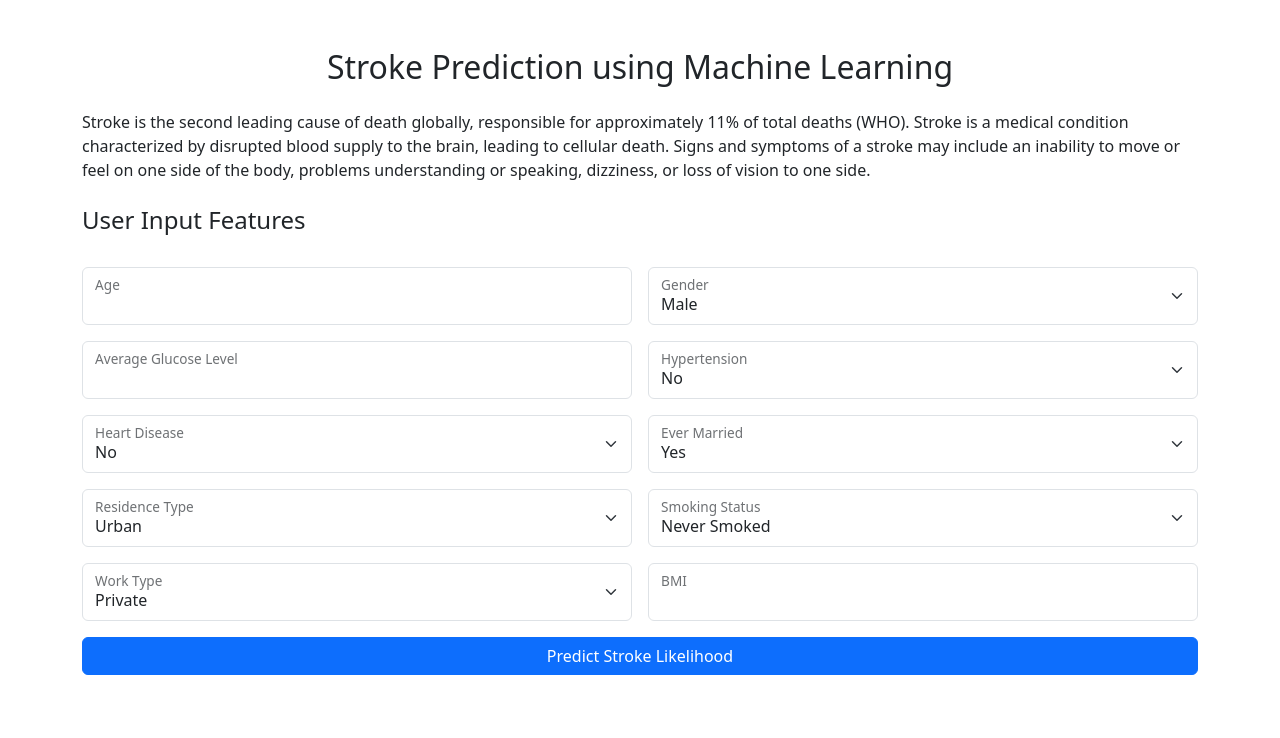
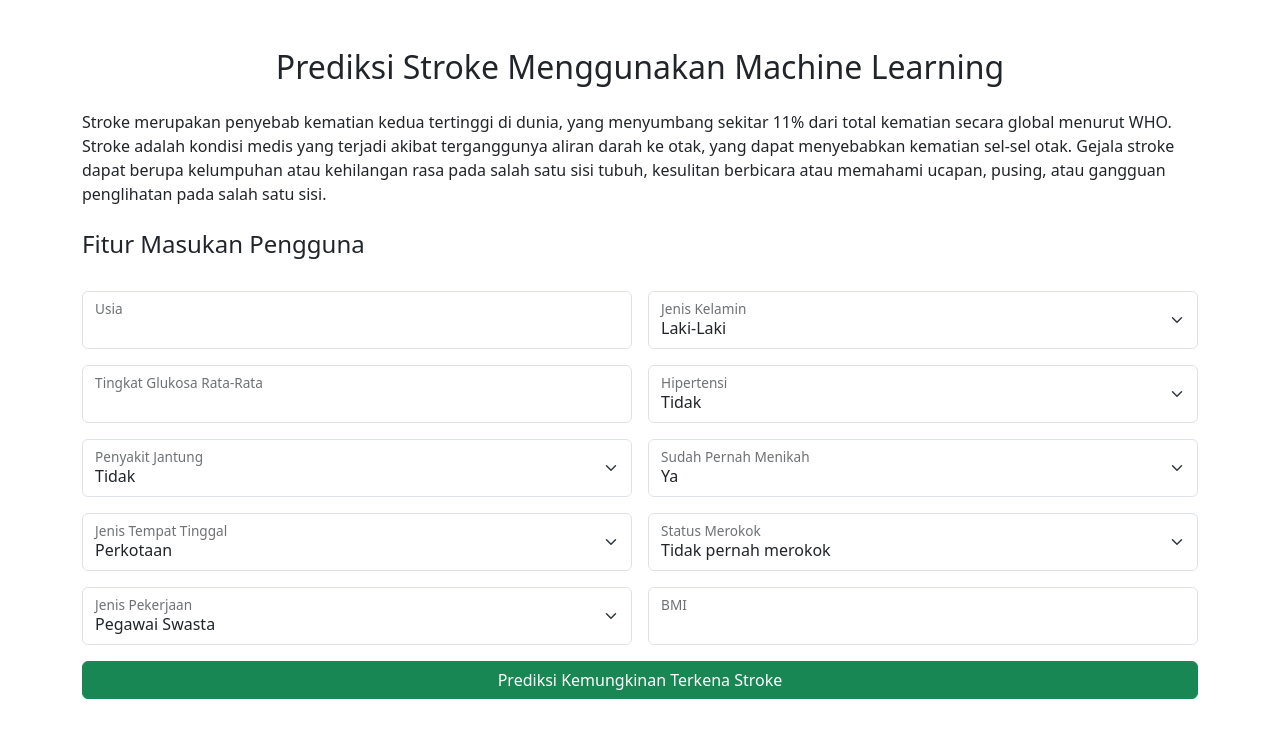
Before and after one commit to ginamalia/stroke-prediction, a Flask app: page / in a window 1280 px wide. Shown: the top 738 px of the page. Run offline with Flask 3, Linux system fonts and the light colour scheme; parts of the project's set-up code (start-up, migrations or seed data) failed here and were passed over.

Commit message:
perbaruan kode tampilan

```diff
--- a/templates/index.html
+++ b/templates/index.html
@@ -11,19 +11,22 @@
   </head>
   <body>
     <div class="container mt-5">
-      <h2 class="text-center mb-4">Stroke Prediction using Machine Learning</h2>
+      <h2 class="text-center mb-4">
+        Prediksi Stroke Menggunakan Machine Learning
+      </h2>
       <p class="text-justify">
-        Stroke is the second leading cause of death globally, responsible for
-        approximately 11% of total deaths (WHO). Stroke is a medical condition
-        characterized by disrupted blood supply to the brain, leading to
-        cellular death. Signs and symptoms of a stroke may include an inability
-        to move or feel on one side of the body, problems understanding or
-        speaking, dizziness, or loss of vision to one side.
+        Stroke merupakan penyebab kematian kedua tertinggi di dunia, yang
+        menyumbang sekitar 11% dari total kematian secara global menurut WHO.
+        Stroke adalah kondisi medis yang terjadi akibat terganggunya aliran
+        darah ke otak, yang dapat menyebabkan kematian sel-sel otak. Gejala
+        stroke dapat berupa kelumpuhan atau kehilangan rasa pada salah satu sisi
+        tubuh, kesulitan berbicara atau memahami ucapan, pusing, atau gangguan
+        penglihatan pada salah satu sisi.
       </p>
 
       <div class="mt-4">
         <form method="POST" class="row g-3">
-          <h4 class="mb-3">User Input Features</h4>
+          <h4 class="mb-3">Fitur Masukan Pengguna</h4>
 
           <div class="col-md-6">
             <div class="form-floating">
@@ -36,17 +39,17 @@
                 max="100"
                 required
               />
-              <label for="age">Age</label>
+              <label for="age">Usia</label>
             </div>
           </div>
 
           <div class="col-md-6">
             <div class="form-floating">
               <select class="form-select" name="gender" id="gender" required>
-                <option value="Male">Male</option>
-                <option value="Female">Female</option>
+                <option value="Male">Laki-Laki</option>
+                <option value="Female">Perempuan</option>
               </select>
-              <label for="gender">Gender</label>
+              <label for="gender">Jenis Kelamin</label>
             </div>
           </div>
 
@@ -62,7 +65,7 @@
                 max="300.0"
                 required
               />
-              <label for="avg_glucose_level">Average Glucose Level</label>
+              <label for="avg_glucose_level">Tingkat Glukosa Rata-Rata</label>
             </div>
           </div>
 
@@ -74,10 +77,10 @@
                 id="hypertension"
                 required
               >
-                <option value="0">No</option>
-                <option value="1">Yes</option>
+                <option value="0">Tidak</option>
+                <option value="1">Ya</option>
               </select>
-              <label for="hypertension">Hypertension</label>
+              <label for="hypertension">Hipertensi</label>
             </div>
           </div>
 
@@ -89,10 +92,10 @@
                 id="heart_disease"
                 required
               >
-                <option value="0">No</option>
-                <option value="1">Yes</option>
+                <option value="0">Tidak</option>
+                <option value="1">Ya</option>
               </select>
-              <label for="heart_disease">Heart Disease</label>
+              <label for="heart_disease">Penyakit Jantung</label>
             </div>
           </div>
 
@@ -104,10 +107,10 @@
                 id="ever_married"
                 required
               >
-                <option value="Yes">Yes</option>
-                <option value="No">No</option>
+                <option value="Yes">Ya</option>
+                <option value="No">Tidak</option>
               </select>
-              <label for="ever_married">Ever Married</label>
+              <label for="ever_married">Sudah Pernah Menikah</label>
             </div>
           </div>
 
@@ -119,10 +122,10 @@
                 id="residence_type"
                 required
               >
-                <option value="Urban">Urban</option>
-                <option value="Rural">Rural</option>
+                <option value="Urban">Perkotaan</option>
+                <option value="Rural">Perdesaan</option>
               </select>
-              <label for="residence_type">Residence Type</label>
+              <label for="residence_type">Jenis Tempat Tinggal</label>
             </div>
           </div>
 
@@ -134,12 +137,12 @@
                 id="smoking_status"
                 required
               >
-                <option value="Never Smoked">Never Smoked</option>
-                <option value="Formerly Smoked">Formerly Smoked</option>
-                <option value="Smokes">Smokes</option>
-                <option value="Unknown">Unknown</option>
+                <option value="Never Smoked">Tidak pernah merokok</option>
+                <option value="Formerly Smoked">Pernah merokok</option>
+                <option value="Smokes">Saat ini merokok</option>
+                <option value="Unknown">Tidak diketahui</option>
               </select>
-              <label for="smoking_status">Smoking Status</label>
+              <label for="smoking_status">Status Merokok</label>
             </div>
           </div>
 
@@ -151,13 +154,19 @@
                 id="work_type"
                 required
               >
-                <option value="Private">Private</option>
-                <option value="Self-employed">Self-employed</option>
-                <option value="Government job">Government job</option>
-                <option value="Children">Children</option>
-                <option value="Never Worked">Never Worked</option>
+                <option value="Private">Pegawai Swasta</option>
+                <option value="Self-employed">
+                  Wiraswasta atau Bekerja Mandiri
+                </option>
+                <option value="Government job">
+                  Pegawai Negeri atau Pekerja Pemerintah
+                </option>
+                <option value="Children">
+                  Anak-anak (belum bekerja karena usia)
+                </option>
+                <option value="Never Worked">Belum pernah bekerja</option>
               </select>
-              <label for="work_type">Work Type</label>
+              <label for="work_type">Jenis Pekerjaan</label>
             </div>
           </div>
 
@@ -177,8 +186,8 @@
           </div>
 
           <div class="col-12">
-            <button type="submit" class="btn btn-primary w-100">
-              Predict Stroke Likelihood
+            <button type="submit" class="btn btn-success w-100">
+              Prediksi Kemungkinan Terkena Stroke
             </button>
           </div>
         </form>
--- a/templates/result.html
+++ b/templates/result.html
@@ -11,11 +11,11 @@
   </head>
   <body>
     <div class="container mt-5">
-      <h2 class="text-center">Stroke Prediction Result</h2>
+      <h2 class="text-center">Hasil Prediksi Stroke</h2>
       <div class="alert alert-info text-center">
-        <strong>Prediction:</strong> {{ result }}
+        <strong>Prediksi:</strong> {{ result }}
       </div>
-      <a href="/" class="btn btn-primary w-100">Go Back</a>
+      <a href="/" class="btn btn-success w-100">Kembali</a>
     </div>
 
     <script src="https://cdn.jsdelivr.net/npm/bootstrap@5.3.0-alpha1/dist/js/bootstrap.bundle.min.js"></script>
```
